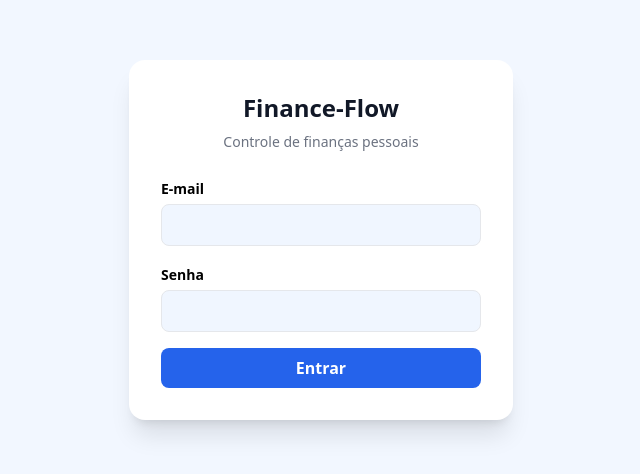
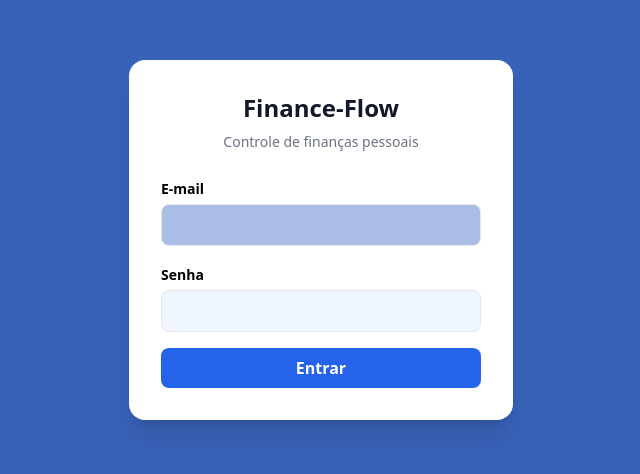
Before and after one commit to lglducci/FinanceFlow, a React (Vite) app: page / in a window 1280 px wide. Shown: the part 160-634 px from the top of the page, without its empty margins (319-959 px from the left). Built offline with nearby package versions, Linux system fonts and the light colour scheme.

Commit message:
Update Login.jsx

```diff
--- a/src/pages/Login.jsx
+++ b/src/pages/Login.jsx
@@ -19,7 +19,7 @@ export default function Login({ onLogin }) {
   }
 
   return (
-   <div className="min-h-screen flex items-center justify-center bg-[#f2f7ff] px-4">
+   <div className="min-h-screen flex items-center justify-center bg-[#3862b7] px-4">
   <div className="w-full max-w-sm bg-white rounded-2xl shadow-xl p-8">
     <h1 className="text-2xl font-bold text-center mb-2 text-gray-900">
       Finance-Flow
@@ -33,7 +33,7 @@ export default function Login({ onLogin }) {
         <label className="text-sm font-semibold">E-mail</label>
         <input
           type="email"
-          className="w-full mt-1 px-3 py-2 rounded-lg border bg-[#f0f6ff]
+          className="w-full mt-1 px-3 py-2 rounded-lg border bg-[#a9bde5]
             focus:outline-none focus:ring-2 focus:ring-primary"
           value={email}
           onChange={(e) => setEmail(e.target.value)}
```
